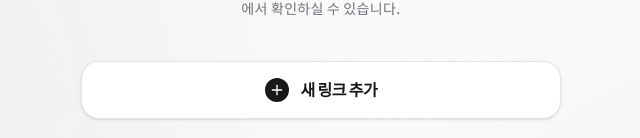
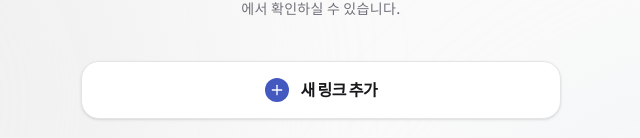
Before and after one commit to chann712/mylink, a Next.js app: page / in a window 1280 px wide. Shown: the part 139-277 px from the top of the page, without its empty margins (319-959 px from the left). Built offline with nearby package versions, Linux system fonts and the light colour scheme.

Commit message:
style: 버튼 색상을 검은색에서 요청하신 파란색(#5B5FC7)으로 일괄 변경

```diff
--- a/app/globals.css
+++ b/app/globals.css
@@ -11,8 +11,8 @@
     --card-foreground: oklch(0.148 0.004 228.8);
     --popover: oklch(1 0 0);
     --popover-foreground: oklch(0.148 0.004 228.8);
-    --primary: oklch(0.588 0.158 241.966);
-    --primary-foreground: oklch(0.985 0.001 106.423);
+    --primary: oklch(0.505 0.161 270.83);
+    --primary-foreground: oklch(1 0 0);
     --secondary: oklch(0.967 0.001 286.375);
     --secondary-foreground: oklch(0.21 0.006 285.885);
     --muted: oklch(0.963 0.002 197.1);
--- a/app/page.tsx
+++ b/app/page.tsx
@@ -122,7 +122,7 @@ export default function Page() {
           <Dialog open={isDialogOpen} onOpenChange={handleOpenChange}>
             <DialogTrigger asChild>
               <button className="w-full group flex items-center justify-center gap-3 py-4 rounded-2xl bg-white border border-zinc-200 shadow-sm hover:shadow-md hover:border-zinc-300 hover:bg-zinc-50 transition-all duration-300 outline-none focus-visible:ring-2 ring-zinc-200">
-                <div className="flex items-center justify-center w-6 h-6 rounded-full bg-zinc-900 text-white group-hover:scale-110 transition-transform duration-300">
+                <div className="flex items-center justify-center w-6 h-6 rounded-full bg-primary text-primary-foreground group-hover:scale-110 transition-transform duration-300">
                   <IconPlus className="w-4 h-4" />
                 </div>
                 <span className="font-bold text-zinc-900 tracking-tight">새 링크 추가</span>
```
